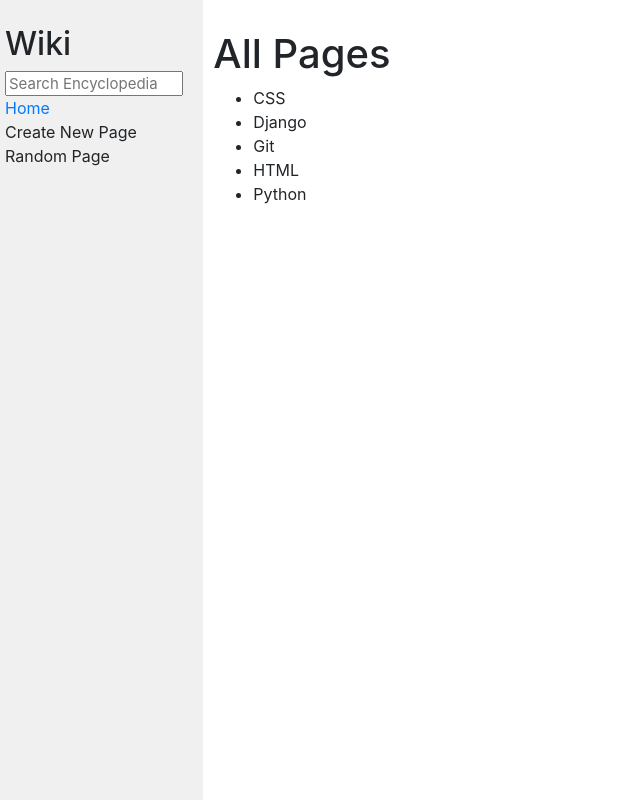
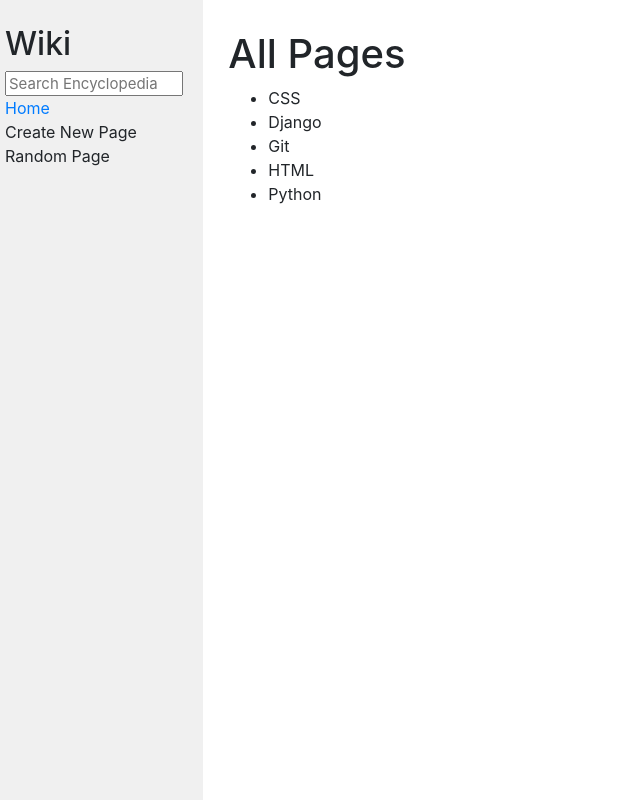
Before and after one commit to yasingunay/Wiki, a Django app: page / in a window 1280 px wide. Shown: the whole page, without its empty margins (0-640 px from the left). Run offline with Django 3.2, Linux system fonts and the light colour scheme; some libraries are stand-ins or nearby versions.

Commit message:
style updated

```diff
--- a/encyclopedia/static/encyclopedia/styles.css
+++ b/encyclopedia/static/encyclopedia/styles.css
@@ -1,6 +1,5 @@
 body {
     margin: 0;
-    background-color: white;
 }
 
 code {
--- a/encyclopedia/templates/encyclopedia/layout.html
+++ b/encyclopedia/templates/encyclopedia/layout.html
@@ -28,8 +28,10 @@
                 {% endblock %}
             </div>
             <div class="main col-lg-10 col-md-9">
-                {% block body %}
-                {% endblock %}
+                <div class="container">
+                    {% block body %}
+                    {% endblock %}
+                </div>
             </div>
         </div>
 
```
